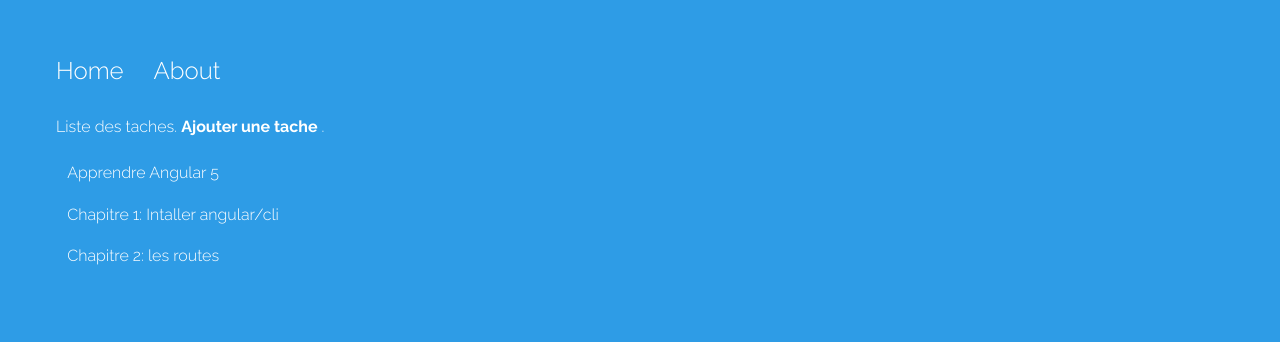
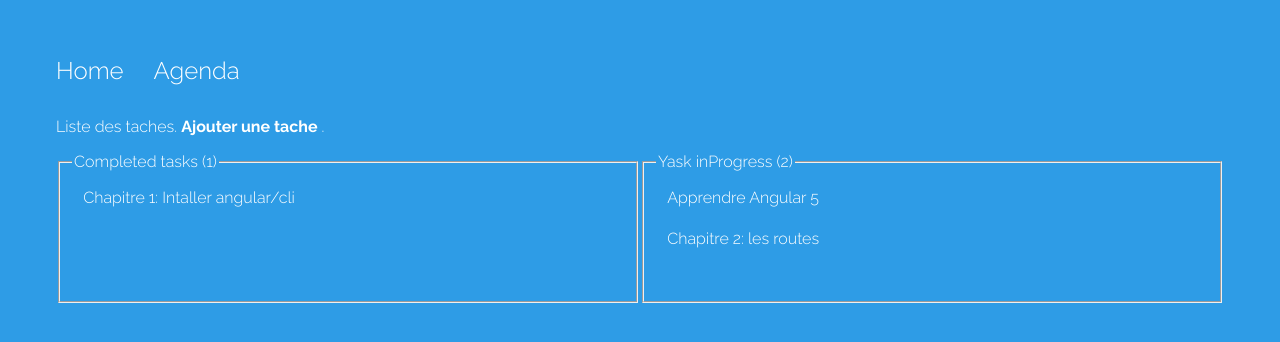
Before and after one commit to sir-kain/TodoApp, an Angular app: page /about/48 in a window 1280 px wide. Shown: the top 342 px of the page. Built offline with nearby package versions, Linux system fonts and the light colour scheme.

Commit message:
separated  task list by completed

```diff
--- a/src/app/about/about.component.html
+++ b/src/app/about/about.component.html
@@ -1,9 +1,25 @@
 <p>
-  Liste des taches. <a href="" (click)="sendMeHome()"><strong>Ajouter une tache  </strong></a>.
+  Liste des taches.
+  <a href="" (click)="sendMeHome()">
+    <strong>Ajouter une tache </strong>
+  </a>.
 </p>
 
-<ul>
-  <li *ngFor="let goal of goals">
-    {{ goal.name }}
-  </li>
-</ul>
+<div class="task__grid">
+  <fieldset>
+    <legend>Completed tasks ({{ goalsDone.length }})</legend>
+    <ul>
+      <li *ngFor="let goal of goalsDone">
+        {{ goal.name }}
+      </li>
+    </ul>
+  </fieldset>
+  <fieldset>
+    <legend>Yask inProgress ({{ goalsNotDone.length }})</legend>
+    <ul>
+      <li *ngFor="let goal of goalsNotDone">
+        {{ goal.name }}
+      </li>
+    </ul>
+  </fieldset>
+</div>
--- a/src/app/about/about.component.scss
+++ b/src/app/about/about.component.scss
@@ -1,4 +1,10 @@
-ul li {
-  display: block;
-  padding: .7rem;
+.task__grid {
+  display: grid;
+  grid-template-columns: 1fr 1fr;
+  ul {
+    li {
+      display: block;
+      padding: .7rem;
+    }
+  }
 }
--- a/src/app/about/about.component.ts
+++ b/src/app/about/about.component.ts
@@ -10,14 +10,24 @@ import { DataService } from '../data.service';
 })
 export class AboutComponent implements OnInit {
 
-  goals: any;
+  goalsDone = [];
+  goalsNotDone = [];
 
   constructor(private route: ActivatedRoute, private router: Router, private _data: DataService) {
     this.route.params.subscribe(res => console.log(res.id));
   }
 
   ngOnInit() {
-    this._data.goal.subscribe(res => this.goals = res);
+    this._data.goal.subscribe(res => {
+      res.map(item => {
+        console.log(item.done)
+        if(item.done) {
+          this.goalsDone.push(item);
+        }else {
+          this.goalsNotDone.push(item);
+        }
+      })
+    });
   }
 
 
--- a/src/app/app.component.html
+++ b/src/app/app.component.html
@@ -2,7 +2,7 @@
 
 <ul>
   <li><a routerLink="">Home</a></li>
-  <li><a routerLink="about/48">About</a></li>
+  <li><a routerLink="about/48">Agenda</a></li>
 </ul>
 
 <router-outlet></router-outlet>
--- a/src/app/data.service.ts
+++ b/src/app/data.service.ts
@@ -12,7 +12,7 @@ export class DataService {
     },
     {
       name: 'Chapitre 1: Intaller angular/cli',
-      done: false
+      done: true
     },
     {
       name: 'Chapitre 2: les routes',
```
